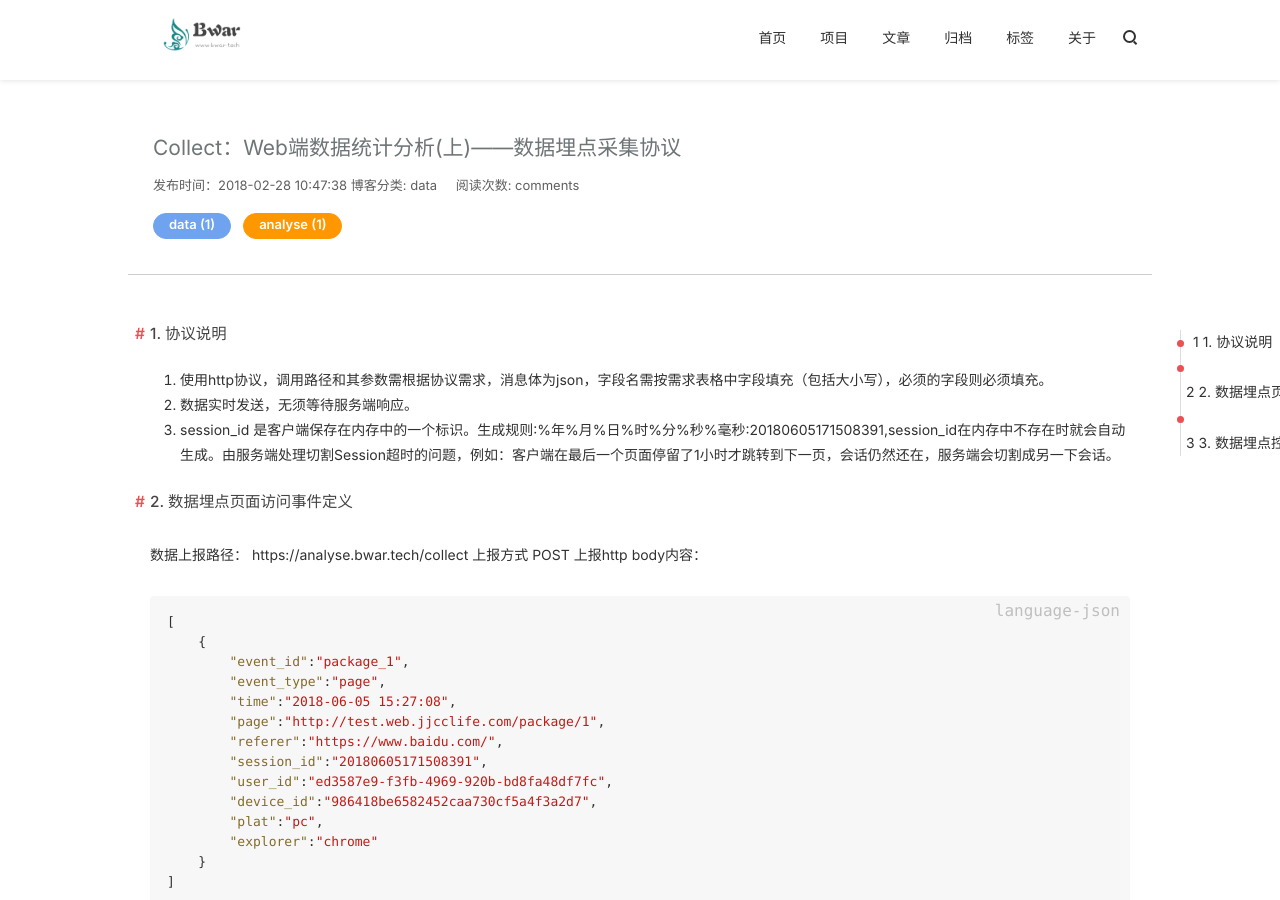
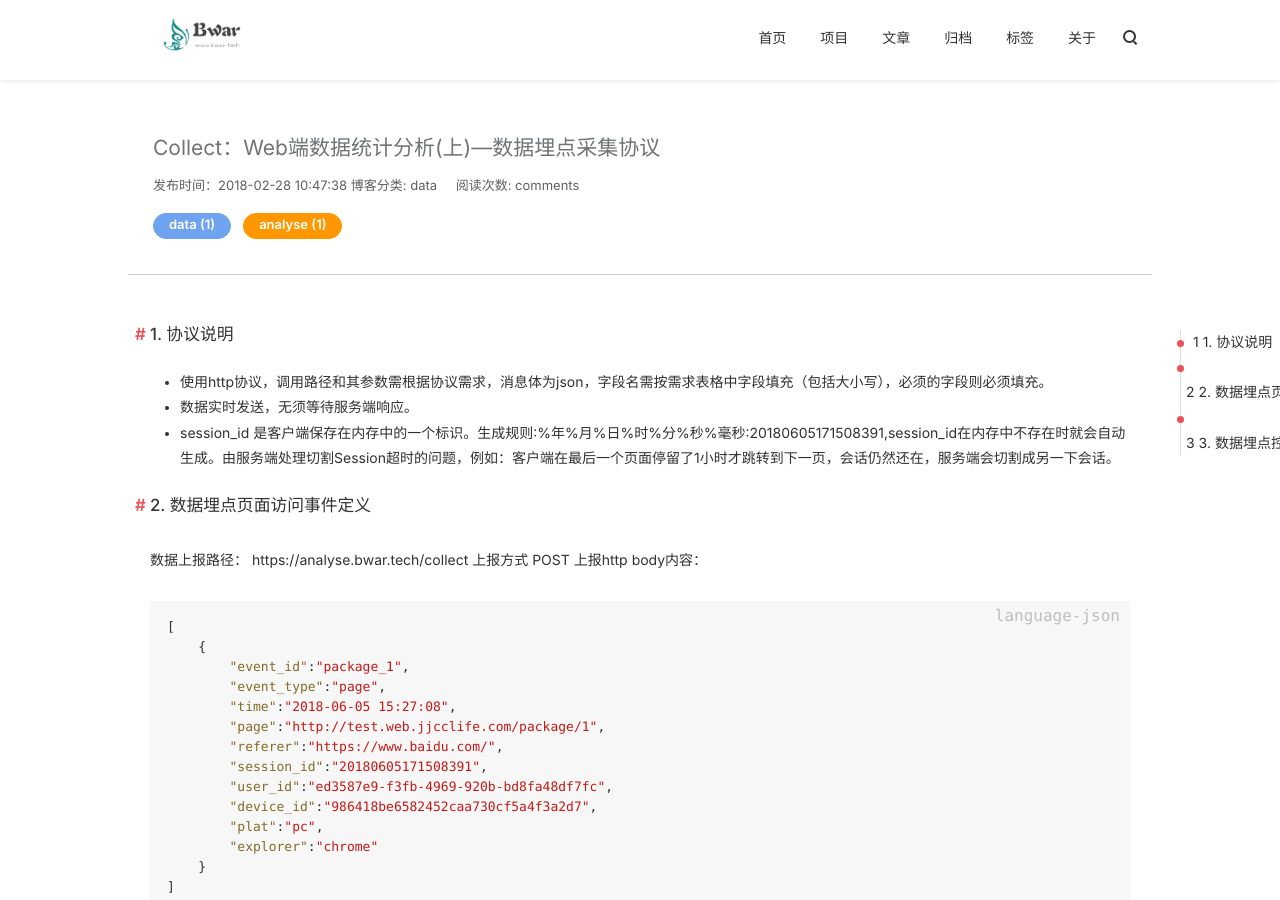
Before and after one commit to Bwar/bwar.github.io, a Jekyll site: the page built from _posts/article/2018-02-28-Collect.md, in a window 1280 px wide and 900 px high. Built offline with Jekyll 4.4.1, drawn with Linux system fonts in a browser that asks for light colours; nearby versions of some CDN libraries; comment, search, counter and statistics services are not loaded; part of the change alters nothing that is shown.

```diff
--- a/_posts/article/2018-02-28-Collect.md
+++ b/_posts/article/2018-02-28-Collect.md
@@ -2,7 +2,7 @@
 layout: blog
 article: true
 category: data
-title:  Collect：Web端数据统计分析(上)——数据埋点采集协议
+title:  Collect：Web端数据统计分析(上)—数据埋点采集协议
 date:   2018-02-28 10:47:38
 tags:
 - data
@@ -10,12 +10,12 @@ tags:
 ---
 
 
-#### 1. 协议说明
-1. 使用http协议，调用路径和其参数需根据协议需求，消息体为json，字段名需按需求表格中字段填充（包括大小写），必须的字段则必须填充。
-2. 数据实时发送，无须等待服务端响应。
-3. session_id 是客户端保存在内存中的一个标识。生成规则:%年%月%日%时%分%秒%毫秒:20180605171508391,session_id在内存中不存在时就会自动生成。由服务端处理切割Session超时的问题，例如：客户端在最后一个页面停留了1小时才跳转到下一页，会话仍然还在，服务端会切割成另一下会话。
+### 1. 协议说明
+* 使用http协议，调用路径和其参数需根据协议需求，消息体为json，字段名需按需求表格中字段填充（包括大小写），必须的字段则必须填充。
+* 数据实时发送，无须等待服务端响应。
+* session_id 是客户端保存在内存中的一个标识。生成规则:%年%月%日%时%分%秒%毫秒:20180605171508391,session_id在内存中不存在时就会自动生成。由服务端处理切割Session超时的问题，例如：客户端在最后一个页面停留了1小时才跳转到下一页，会话仍然还在，服务端会切割成另一下会话。
 
-#### 2. 数据埋点页面访问事件定义
+### 2. 数据埋点页面访问事件定义
 数据上报路径： https://analyse.bwar.tech/collect
 上报方式  POST
 上报http body内容：
@@ -50,7 +50,7 @@ tags:
 | explorer | string | 浏览器：只需浏览器名称，不需要版本号。 |
 
 
-#### 3. 数据埋点控件点击事件定义
+### 3. 数据埋点控件点击事件定义
 数据上报路径： https://analysis.jjcclife.com/collect
 上报方式 POST
 上报http body内容：
```
